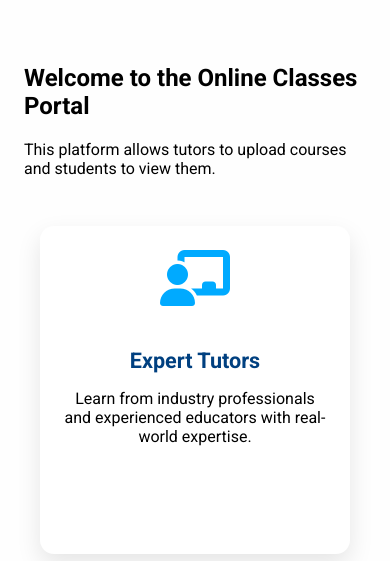
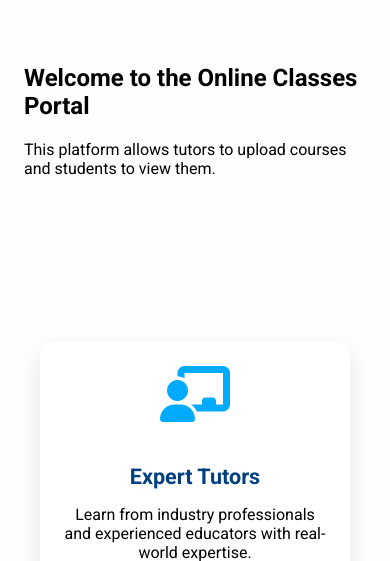
Before and after one commit to Adithi05/online_class_portals, a Flask app: page / in a window 390 px wide. Shown: the part 651-1212 px from the top of the page. Run offline with Flask 3, Linux system fonts and the light colour scheme; data comes from the database, SQL or seed files in the repository.

```diff
--- a/template/index.html
+++ b/template/index.html
@@ -3,6 +3,9 @@
 {% block title %}Home - Online Classes Portal{% endblock %}
 
 {% block content %}
-<h2>Welcome to the Online Classes Portal</h2>
-<p>This platform allows tutors to upload courses and students to view them.</p>
+  <h2>Welcome to the Online Classes Portal</h2>
+  <p>This platform allows tutors to upload courses and students to view them.</p>
+
+  <!-- Optional spacing block -->
+  <div style="height: 100px;"></div>
 {% endblock %}
```
